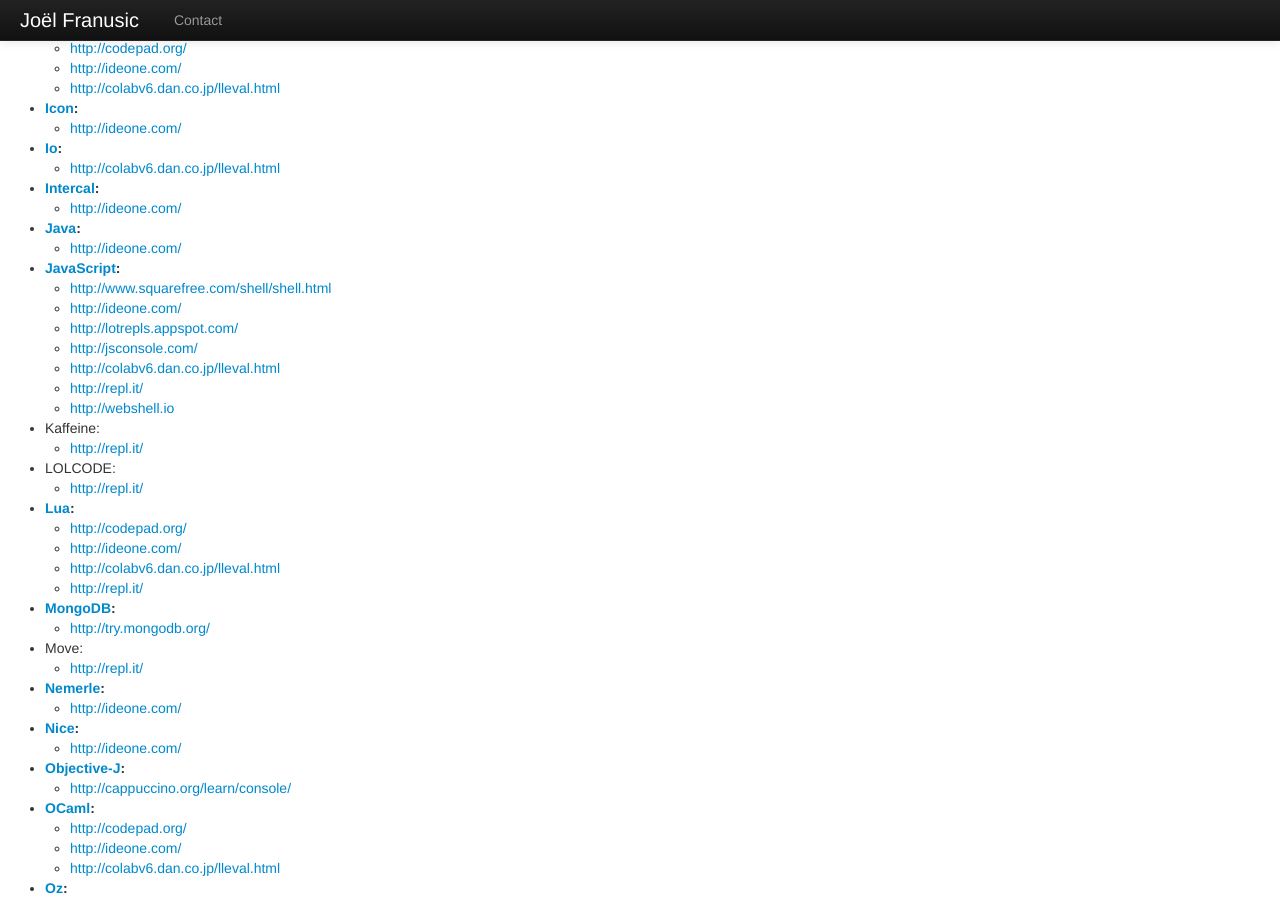
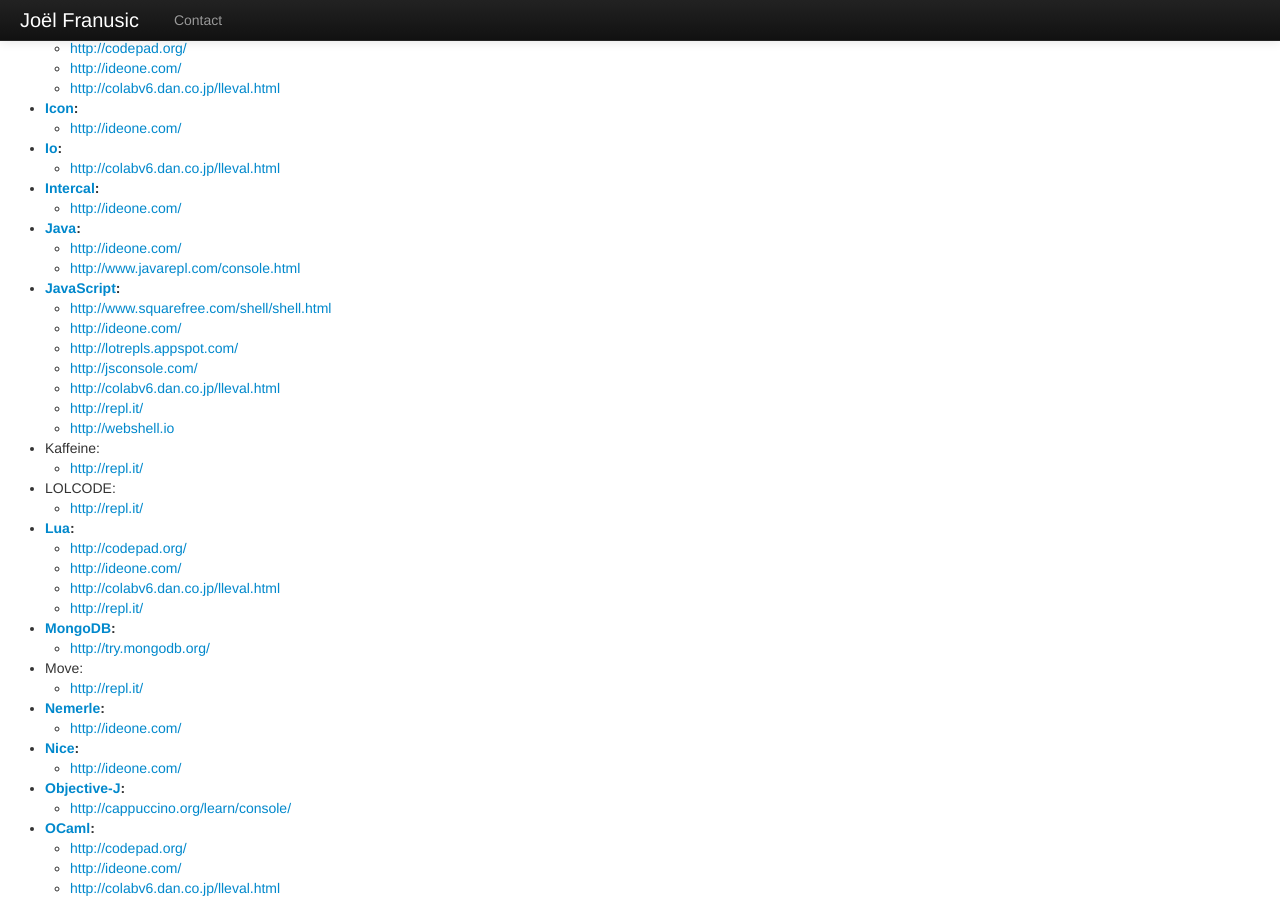
Before and after one commit to jpf/jpf.github.io, a Jekyll site: the page built from _posts/2013-05-20-Online-REPs-and-REPLs.html, in a window 1280 px wide and 900 px high, scrolled down 1645 px. Built offline with Jekyll 4.4.1, drawn with Linux system fonts in a browser that asks for light colours; nearby versions of some CDN libraries.

Commit message:
add javarepl.com

```diff
--- a/_posts/2013-05-20-Online-REPs-and-REPLs.html
+++ b/_posts/2013-05-20-Online-REPs-and-REPLs.html
@@ -129,6 +129,7 @@
 
   </ul></li><li><strong><a href="http://en.wikipedia.org/wiki/Java_(programming_language)">Java</a>:</strong><ul>
     <li><a href="http://ideone.com/">http://ideone.com/</a></li>
+    <li><a href="http://www.javarepl.com/console.html">http://www.javarepl.com/console.html</a></li>
 
   </ul></li><li><strong><a href="http://en.wikipedia.org/wiki/JavaScript">JavaScript</a>:</strong><ul>
     <li><a href="http://www.squarefree.com/shell/shell.html">http://www.squarefree.com/shell/shell.html</a></li>
```
